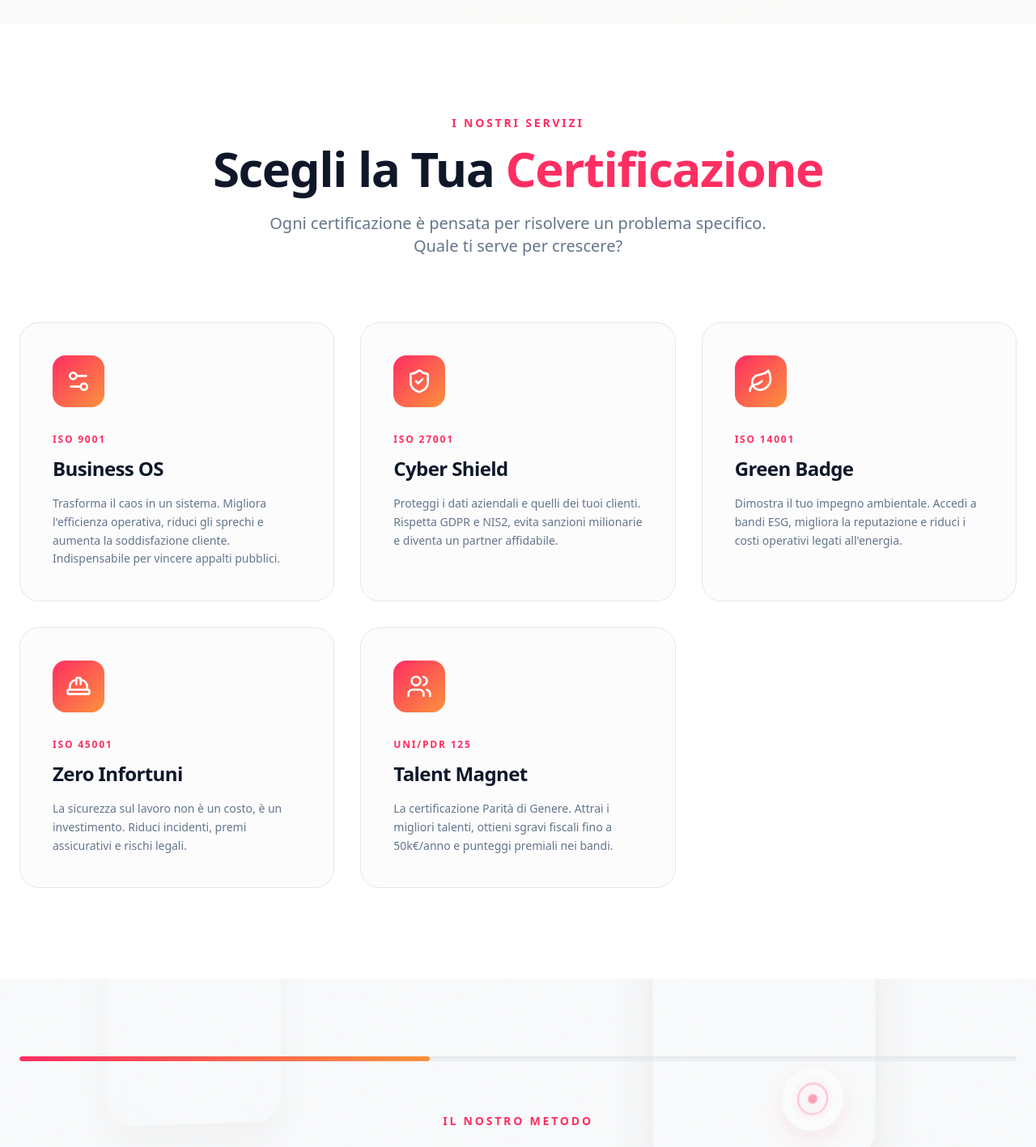
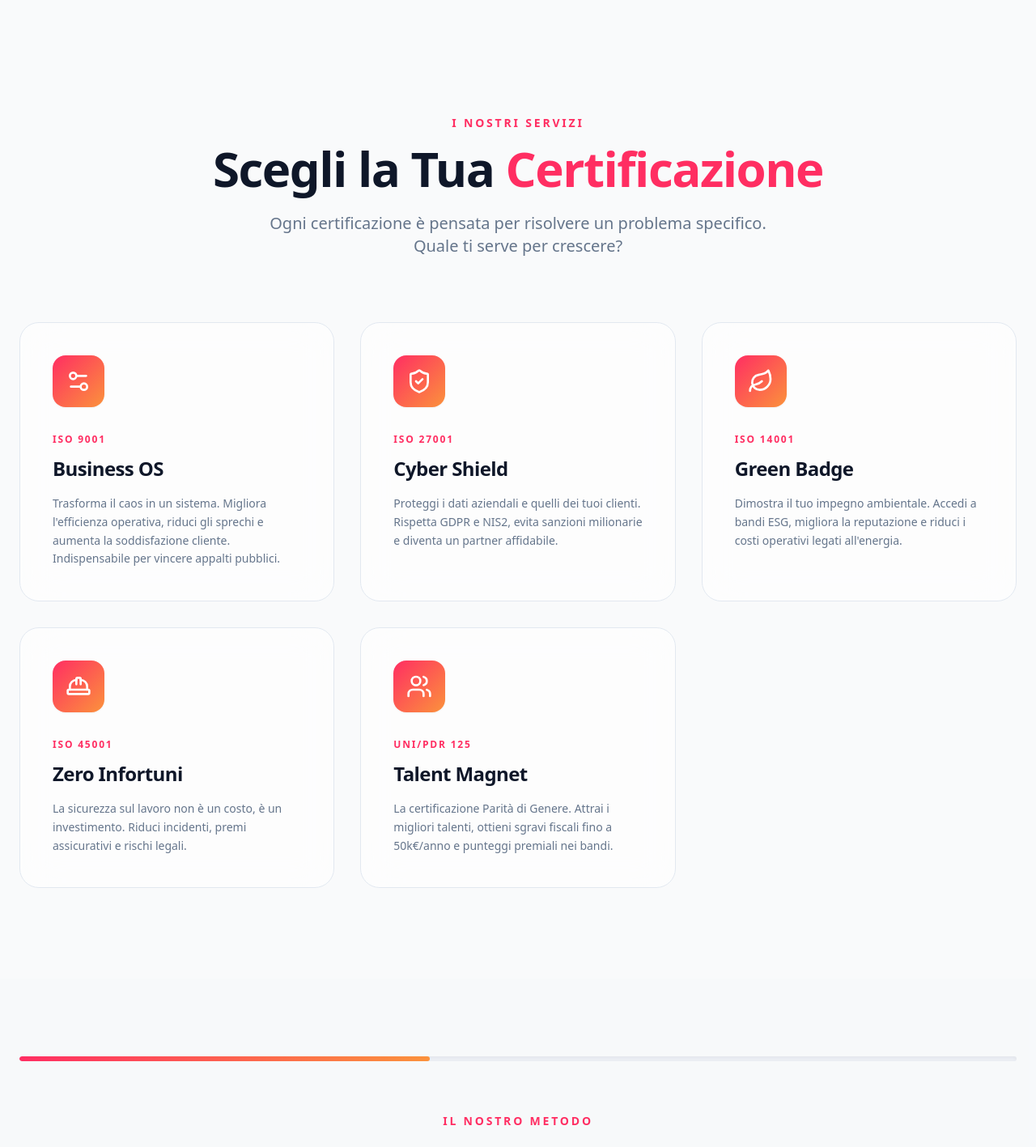
Before and after one commit to GioEnriqueDev/AlSolved_Certificazioni, a Next.js app: page /AlSolved_Certificazioni/ in a window 1280 px wide. Shown: the part 1040-2457 px from the top of the page at 81% size. Built offline with nearby package versions, Linux system fonts and the light colour scheme.

Commit message:
feat: implement Apple-level over-engineered architecture with Lenis smooth scroll and interactive 3D parallax

```diff
--- a/package.json
+++ b/package.json
@@ -16,6 +16,7 @@
     "class-variance-authority": "^0.7.1",
     "clsx": "^2.1.1",
     "framer-motion": "^11.18.2",
+    "lenis": "^1.3.17",
     "lucide-react": "^0.562.0",
     "next": "16.1.1",
     "postcss": "^8.5.6",
--- a/src/app/page.tsx
+++ b/src/app/page.tsx
@@ -1,3 +1,5 @@
+"use client";
+
 import { Button } from "@/components/ui/button";
 import Link from "next/link";
 import TypewriterHero from "@/components/ui/TypewriterHero";
@@ -5,8 +7,8 @@ import AnimatedBackground from "@/components/ui/AnimatedBackground";
 import ClientLogos from "@/components/sections/ClientLogos";
 import ScrollProgressProcess from "@/components/sections/ScrollProgressProcess";
 import BentoStats from "@/components/sections/BentoStats";
-// import SpotlightCard from "@/components/ui/SpotlightCard";
 import FadeIn from "@/components/animations/FadeIn";
+import { motion } from "framer-motion";
 import {
   Settings2,
   ShieldCheck,
@@ -63,10 +65,37 @@ const certifications = [
   },
 ];
 
+const containerVariants = {
+  hidden: { opacity: 0 },
+  visible: {
+    opacity: 1,
+    transition: {
+      staggerChildren: 0.15,
+      delayChildren: 0.2
+    }
+  }
+};
+
+const itemVariants = {
+  hidden: { opacity: 0, y: 50, filter: "blur(10px)" },
+  visible: {
+    opacity: 1,
+    y: 0,
+    filter: "blur(0px)",
+    transition: {
+      type: "spring",
+      stiffness: 100,
+      damping: 20
+    }
+  }
+};
+
 export default function Home() {
   return (
-    <div className="flex flex-col min-h-screen bg-background text-foreground overflow-x-hidden relative">
+    <div className="flex flex-col min-h-screen bg-transparent text-foreground overflow-x-hidden relative">
       <AnimatedBackground />
+
+      {/* TypewriterHero already has its own heavy animations */}
       <TypewriterHero
         painPoints={painPoints}
         solution="Certificata e Vincente."
@@ -75,7 +104,7 @@ export default function Home() {
       <ClientLogos />
 
       {/* ===================== CERTIFICATIONS SECTION ===================== */}
-      <section id="certificazioni" className="py-28 bg-white relative scroll-mt-20">
+      <section id="certificazioni" className="py-28 bg-transparent relative scroll-mt-20 z-10">
         <div className="container mx-auto px-6">
           <FadeIn className="text-center mb-20">
             <p className="text-sm font-bold text-primary uppercase tracking-[0.2em] mb-4">
@@ -89,13 +118,20 @@ export default function Home() {
             </p>
           </FadeIn>
 
-          <div className="grid grid-cols-1 md:grid-cols-2 lg:grid-cols-3 gap-8">
+          <motion.div
+            className="grid grid-cols-1 md:grid-cols-2 lg:grid-cols-3 gap-8"
+            variants={containerVariants}
+            initial="hidden"
+            whileInView="visible"
+            viewport={{ once: true, margin: "-100px" }}
+          >
             {certifications.map((cert, i) => (
-              <div
+              <motion.div
                 key={i}
-                className="relative overflow-hidden rounded-3xl border border-border bg-gray-50/50 p-10 h-full hover:border-primary/20 hover:bg-white hover:shadow-soft-glow transition-all duration-300 hover:-translate-y-1 group"
+                variants={itemVariants}
+                className="relative overflow-hidden rounded-3xl border border-border bg-white/60 backdrop-blur-xl p-10 h-full hover:border-primary/30 hover:bg-white/90 hover:shadow-[0_20px_40px_rgba(0,0,0,0.06)] transition-all duration-500 hover:-translate-y-2 group"
               >
-                <div className="w-16 h-16 rounded-2xl bg-gradient-to-br from-primary to-orange-400 flex items-center justify-center mb-8 shadow-sm group-hover:scale-110 transition-transform duration-300">
+                <div className="w-16 h-16 rounded-2xl bg-gradient-to-br from-primary to-orange-400 flex items-center justify-center mb-8 shadow-sm group-hover:scale-110 group-hover:rotate-3 transition-transform duration-500">
                   <cert.icon className="w-8 h-8 text-white" />
                 </div>
                 <p className="text-xs font-bold text-primary uppercase tracking-[0.15em] mb-3">
@@ -107,22 +143,29 @@ export default function Home() {
                 <p className="text-muted-foreground leading-relaxed text-sm font-medium">
                   {cert.description}
                 </p>
-              </div>
+              </motion.div>
             ))}
-          </div>
+          </motion.div>
         </div>
       </section>
 
+      <div className="relative z-10">
         <ScrollProgressProcess />
         <BentoStats />
+      </div>
 
       {/* ===================== FINAL CTA ===================== */}
-      <section id="cta" className="py-32 bg-secondary/20 relative overflow-hidden scroll-mt-20">
-        <div className="absolute inset-0 bg-gradient-to-t from-white/40 to-transparent pointer-events-none"></div>
-        <div className="absolute top-1/2 left-1/2 -translate-x-1/2 -translate-y-1/2 w-[800px] h-[800px] bg-primary/5 rounded-full blur-[150px] pointer-events-none"></div>
+      <section id="cta" className="py-32 bg-transparent relative overflow-hidden scroll-mt-20 z-10">
+        <div className="absolute inset-0 bg-gradient-to-t from-white/80 to-transparent pointer-events-none"></div>
+        <div className="absolute top-1/2 left-1/2 -translate-x-1/2 -translate-y-1/2 w-[800px] h-[800px] bg-primary/10 rounded-full blur-[150px] pointer-events-none"></div>
 
-        <div className="container mx-auto px-6 relative z-10 text-center">
-          <FadeIn>
+        <motion.div
+          className="container mx-auto px-6 relative z-10 text-center"
+          initial={{ opacity: 0, scale: 0.9, y: 50 }}
+          whileInView={{ opacity: 1, scale: 1, y: 0 }}
+          transition={{ duration: 0.8, ease: [0.16, 1, 0.3, 1] }}
+          viewport={{ once: true, margin: "-200px" }}
+        >
           <p className="text-sm font-bold text-primary uppercase tracking-[0.2em] mb-6">
             Pronto a Iniziare?
           </p>
@@ -142,8 +185,7 @@ export default function Home() {
               <ArrowRight className="ml-3 w-6 h-6" />
             </Button>
           </Link>
-          </FadeIn>
-        </div>
+        </motion.div>
       </section>
     </div>
   );
--- a/src/components/layout/ClientWrapper.tsx
+++ b/src/components/layout/ClientWrapper.tsx
@@ -4,7 +4,7 @@ import { useState, useEffect } from "react";
 import { LoadingProvider } from "@/lib/LoadingContext";
 import Preloader from "@/components/ui/Preloader";
 import Navbar from "@/components/layout/Navbar";
-// import SmoothScroll from "@/components/ui/SmoothScroll";
+import SmoothScroll from "@/components/layout/SmoothScroll";
 
 interface ClientWrapperProps {
     children: React.ReactNode;
@@ -41,8 +41,7 @@ export default function ClientWrapper({ children }: ClientWrapperProps) {
 
     return (
         <LoadingProvider>
-            {/* <SmoothScroll> */}
-            {/* <FuzzyOverlay /> */}
+            <SmoothScroll>
                 {/* Preloader - only shows on first visit */}
                 {showPreloader && (
                     <Preloader onLoadingComplete={handleLoadingComplete} />
@@ -55,6 +54,7 @@ export default function ClientWrapper({ children }: ClientWrapperProps) {
                     <Navbar />
                     <main>{children}</main>
                 </div>
+            </SmoothScroll>
         </LoadingProvider >
     );
 }
--- /dev/null
+++ b/src/components/layout/SmoothScroll.tsx
@@ -0,0 +1,11 @@
+"use client";
+
+import { ReactLenis } from "lenis/react";
+
+export default function SmoothScroll({ children }: { children: React.ReactNode }) {
+    return (
+        <ReactLenis root options={{ lerp: 0.05, duration: 1.5, smoothWheel: true }}>
+            {children}
+        </ReactLenis>
+    );
+}
--- a/src/components/ui/AnimatedBackground.tsx
+++ b/src/components/ui/AnimatedBackground.tsx
@@ -1,6 +1,6 @@
 "use client";
 
-import { motion } from "framer-motion";
+import { motion, useScroll, useTransform } from "framer-motion";
 
 // Darker, subtle particles for the light theme
 const particles = [
@@ -17,8 +17,26 @@ const particles = [
 ];
 
 export default function AnimatedBackground() {
+    const { scrollYProgress } = useScroll();
+
+    // Map scroll progress to massive 3D transformations
+    const gridRotateX = useTransform(scrollYProgress, [0, 1], [80, 50]);
+    const gridY = useTransform(scrollYProgress, [0, 1], [0, 1000]);
+
+    // Monoliths flying forward as you scroll down
+    const m1Z = useTransform(scrollYProgress, [0, 1], [50, 800]);
+    const m1Y = useTransform(scrollYProgress, [0, 1], [-30, -300]);
+    const m1RotateX = useTransform(scrollYProgress, [0, 1], [15, 60]);
+
+    const m2Z = useTransform(scrollYProgress, [0, 1], [-100, 600]);
+    const m2Y = useTransform(scrollYProgress, [0, 1], [20, 200]);
+    const m2RotateY = useTransform(scrollYProgress, [0, 1], [20, -40]);
+
+    const haloZ = useTransform(scrollYProgress, [0, 1], [-300, 300]);
+    const haloRotateZ = useTransform(scrollYProgress, [0, 1], [0, 720]);
+
     return (
-        <div className="absolute inset-0 overflow-hidden pointer-events-none bg-[#FAFAFA]" style={{ perspective: "1500px" }}>
+        <div className="fixed inset-0 overflow-hidden pointer-events-none bg-[#FAFAFA] z-[-1]" style={{ perspective: "1500px" }}>
             {/* 1. Volumetric Light Blooms (Background) */}
             <div className="absolute inset-x-0 top-0 h-[60vh]">
                 <div className="absolute top-[-10%] left-[10%] w-[600px] h-[600px] bg-primary/10 rounded-full blur-[140px] mix-blend-multiply opacity-60" />
@@ -32,23 +50,14 @@ export default function AnimatedBackground() {
                     className="w-full h-[200%]"
                     style={{
                         transformStyle: "preserve-3d",
+                        rotateX: gridRotateX,
+                        y: gridY,
                         backgroundImage: `
               linear-gradient(rgba(0,0,0,0.06) 1px, transparent 1px),
               linear-gradient(90deg, rgba(0,0,0,0.06) 1px, transparent 1px)
             `,
                         backgroundSize: "80px 80px",
                         WebkitMaskImage: "linear-gradient(to bottom, rgba(0,0,0,1) 0%, rgba(0,0,0,0) 60%)"
-                    }}
-                    animate={{
-                        y: [0, 80], // Move grid one block size down continuously
-                        rotateX: [80, 80], // Keep it flat
-                    }}
-                    transition={{
-                        y: {
-                            duration: 3,
-                            repeat: Infinity,
-                            ease: "linear",
-                        }
                     }}
                 />
             </div>
@@ -75,26 +84,19 @@ export default function AnimatedBackground() {
                     className="absolute right-[5%] lg:right-[15%] w-72 h-96 rounded-[2.5rem] bg-white/20 backdrop-blur-2xl border border-white/60"
                     style={{
                         transformStyle: "preserve-3d",
+                        y: m1Y,
+                        z: m1Z,
+                        rotateX: m1RotateX,
+                        rotateY: -25,
                         boxShadow: `
               0 30px 60px rgba(0,0,0,0.08),
               inset 0 1px 0 rgba(255,255,255,0.8),
               inset 0 0 40px rgba(255,255,255,0.3)
             `
                     }}
-                    animate={{
-                        y: [-30, 30, -30],
-                        rotateX: [15, 5, 15],
-                        rotateY: [-25, -15, -25],
-                        z: [50, 100, 50] // Moving in and out of Z space
-                    }}
-                    transition={{
-                        duration: 20,
-                        repeat: Infinity,
-                        ease: "easeInOut",
-                    }}
                 >
                     {/* Inner 3D Layers (Pop out of the glass) */}
-                    <div className="absolute inset-0 preserve-3d">
+                    <div className="absolute inset-0 " style={{ transformStyle: "preserve-3d" }}>
                         {/* Certificate lines floating above glass */}
                         <div className="absolute top-10 left-8 h-1.5 rounded-full bg-gradient-to-r from-primary/30 to-transparent w-2/3 shadow-sm" style={{ transform: "translateZ(30px)" }} />
                         <div className="absolute top-16 left-8 h-1 rounded-full bg-black/10 w-1/2" style={{ transform: "translateZ(20px)" }} />
@@ -124,22 +126,14 @@ export default function AnimatedBackground() {
                     className="absolute left-[3%] lg:left-[10%] w-56 h-72 rounded-[2rem] bg-white/10 backdrop-blur-xl border border-white/40"
                     style={{
                         transformStyle: "preserve-3d",
+                        y: m2Y,
+                        z: m2Z,
+                        rotateX: -10,
+                        rotateY: m2RotateY,
                         boxShadow: "0 20px 40px rgba(0,0,0,0.04), inset 0 1px 0 rgba(255,255,255,0.4)"
                     }}
-                    animate={{
-                        y: [20, -20, 20],
-                        rotateX: [-10, 5, -10],
-                        rotateY: [20, 10, 20],
-                        z: [-100, -50, -100] // Further back
-                    }}
-                    transition={{
-                        duration: 25,
-                        repeat: Infinity,
-                        ease: "easeInOut",
-                        delay: 2,
-                    }}
                 >
-                    <div className="absolute inset-0 preserve-3d">
+                    <div className="absolute inset-0" style={{ transformStyle: "preserve-3d" }}>
                         <div className="absolute top-8 left-6 h-1 rounded-full bg-black/10 w-3/4" style={{ transform: "translateZ(15px)" }} />
                         <div className="absolute top-14 left-6 h-1 rounded-full bg-black/5 w-1/2" style={{ transform: "translateZ(10px)" }} />
                     </div>
@@ -148,17 +142,12 @@ export default function AnimatedBackground() {
                 {/* --- 3D RING / HALO (Center-Right, Far Background) --- */}
                 <motion.div
                     className="absolute top-1/4 right-[30%] w-96 h-96 rounded-full border-[1px] border-primary/20"
-                    style={{ transformStyle: "preserve-3d" }}
-                    animate={{
-                        rotateX: [60, 70, 60],
-                        rotateY: [20, 40, 20],
-                        rotateZ: [0, 180, 360],
-                        z: [-300, -300, -300]
-                    }}
-                    transition={{
-                        duration: 30,
-                        repeat: Infinity,
-                        ease: "linear",
+                    style={{
+                        transformStyle: "preserve-3d",
+                        z: haloZ,
+                        rotateX: 60,
+                        rotateY: 20,
+                        rotateZ: haloRotateZ
                     }}
                 >
                     {/* Inner overlapping rings */}
```
Also changed, not shown: 33 other files (tests, documents, lock files or other folders). Lines whose indentation alone changed are shown as unchanged.
